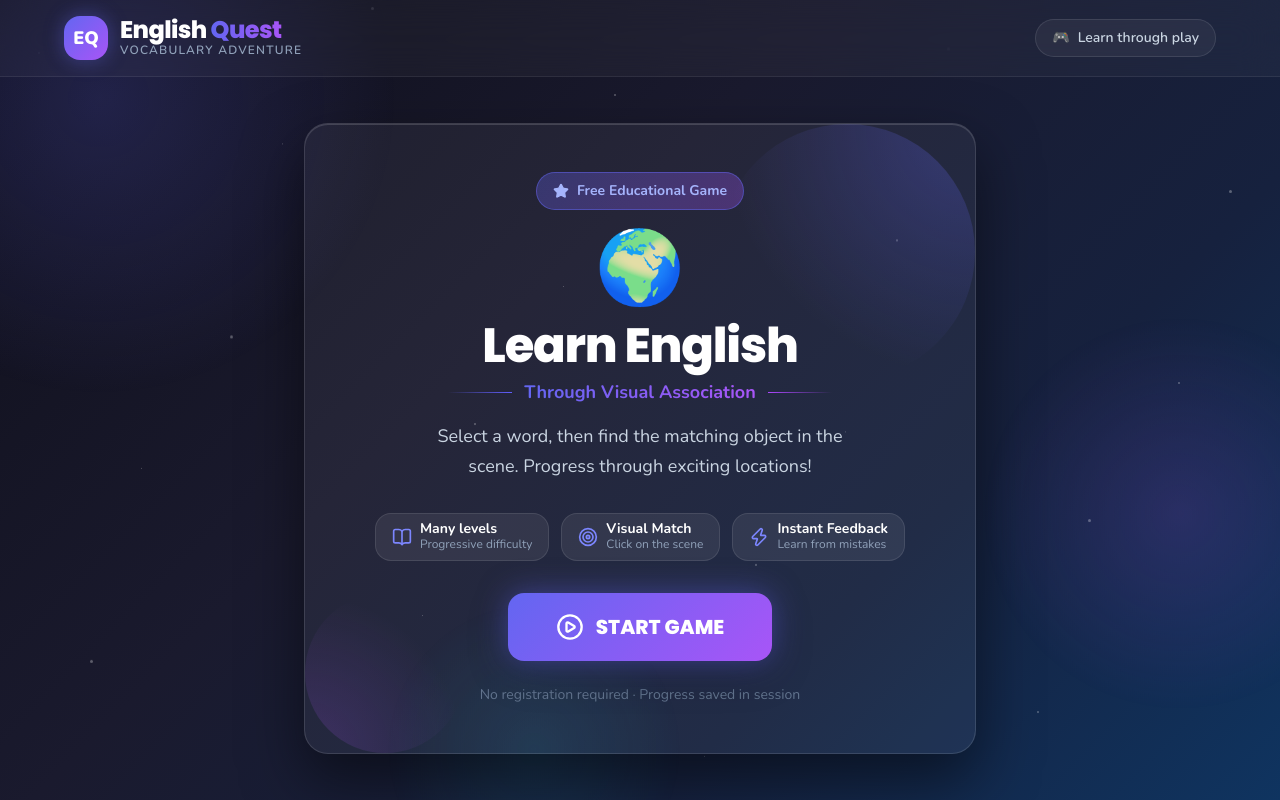
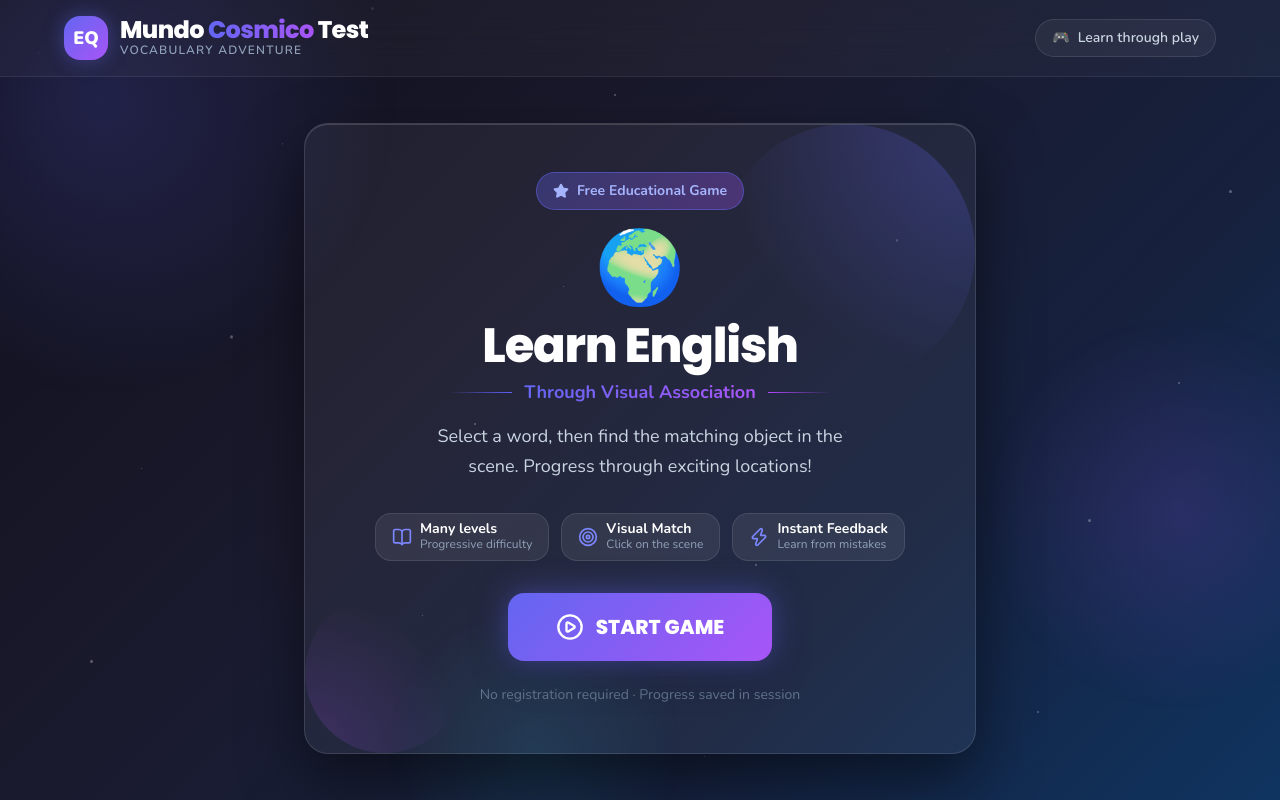
Before and after one commit to MundoMagicoEn/Front-end, a React (Vite) app: page / in a window 1280 px wide. Built offline with nearby package versions, Linux system fonts and the light colour scheme.

Commit message:
fix: cambiar titulo

```diff
--- a/src/layouts/MainLayout.jsx
+++ b/src/layouts/MainLayout.jsx
@@ -83,7 +83,7 @@ export const MainLayout = ({ children }) => {
             </div>
             <div>
               <h1 className="text-2xl font-black text-white tracking-tight leading-none" style={{ fontFamily: "'Poppins', sans-serif" }}>
-                English <span style={{ background: 'linear-gradient(90deg, #6366f1, #a855f7)', WebkitBackgroundClip: 'text', WebkitTextFillColor: 'transparent' }}>Quest</span>
+                Mundo <span style={{ background: 'linear-gradient(90deg, #6366f1, #a855f7)', WebkitBackgroundClip: 'text', WebkitTextFillColor: 'transparent' }}>Cosmico</span> Test
               </h1>
               <p className="text-xs text-slate-400 font-semibold tracking-widest uppercase">Vocabulary Adventure</p>
             </div>
```
